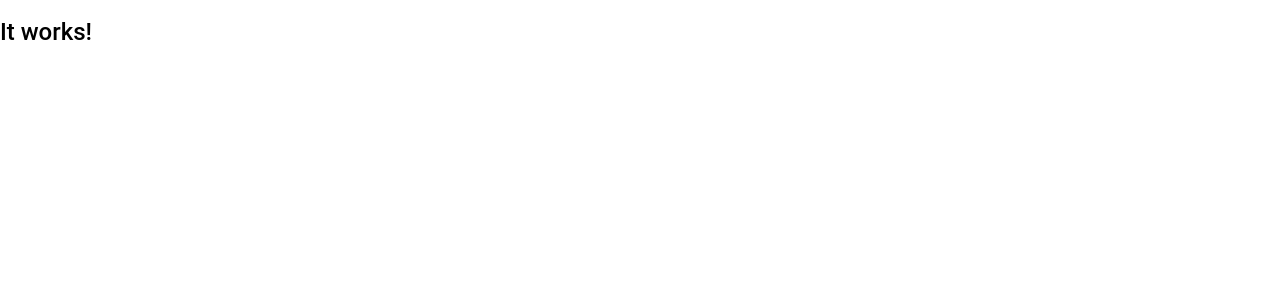
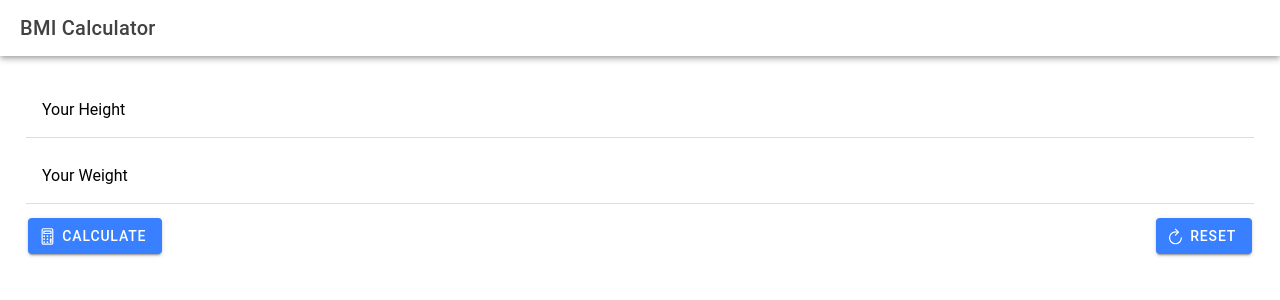
Before and after one commit to leilaZ1111/ionic-react-intro, a React (Vite) app: page / in a window 1280 px wide. Shown: the top 300 px of the page. Built offline with nearby package versions, Linux system fonts and the light colour scheme.

Commit message:
barebone code of BMI calculator

```diff
--- a/src/App.tsx
+++ b/src/App.tsx
@@ -1,6 +1,22 @@
 import { Redirect, Route } from 'react-router-dom';
-import { IonApp, setupIonicReact } from '@ionic/react';
+import {
+  IonApp,
+  IonButton,
+  IonCol,
+  IonContent,
+  IonGrid,
+  IonHeader,
+  IonIcon,
+  IonInput,
+  IonItem,
+  IonLabel,
+  IonRow,
+  IonTitle,
+  IonToolbar,
+  setupIonicReact,
+} from '@ionic/react';
 import { IonReactRouter } from '@ionic/react-router';
+import { calculatorOutline, refreshOutline } from 'ionicons/icons';
 
 /* Core CSS required for Ionic components to work properly */
 import '@ionic/react/css/core.css';
@@ -25,8 +41,51 @@
 
 const App: React.FC = () => (
   <IonApp>
-    <h2>It works!</h2>
+    <IonHeader>
+      <IonToolbar>
+        <IonTitle>BMI Calculator</IonTitle>
+      </IonToolbar>
+    </IonHeader>
+    <IonContent className="ion-padding">
+      <IonGrid>
+        <IonRow>
+          <IonCol>
+            <IonItem>
+              <IonLabel position="floating">Your Height</IonLabel>
+              <IonInput></IonInput>
+            </IonItem>
+          </IonCol>
+        </IonRow>
+        <IonRow>
+          <IonCol>
+            <IonItem>
+              <IonLabel position="floating">Your Weight</IonLabel>
+              <IonInput></IonInput>
+            </IonItem>
+          </IonCol>
+        </IonRow>
+        <IonRow>
+          <IonCol className="ion-text-left">
+            <IonButton>
+              <IonIcon slot="start" icon={calculatorOutline} />
+              Calculate
+            </IonButton>
+          </IonCol>
+          <IonCol className="ion-text-right">
+            <IonButton>
+              <IonIcon slot="start" icon={refreshOutline} />
+              Reset
+            </IonButton>
+          </IonCol>
+        </IonRow>
+        <IonRow>
+          <IonCol></IonCol>
+        </IonRow>
+      </IonGrid>
+    </IonContent>
   </IonApp>
 );
 
 export default App;
+
+// The IonIcon component is self-closing, so it doesn't need a closing tag.
```
